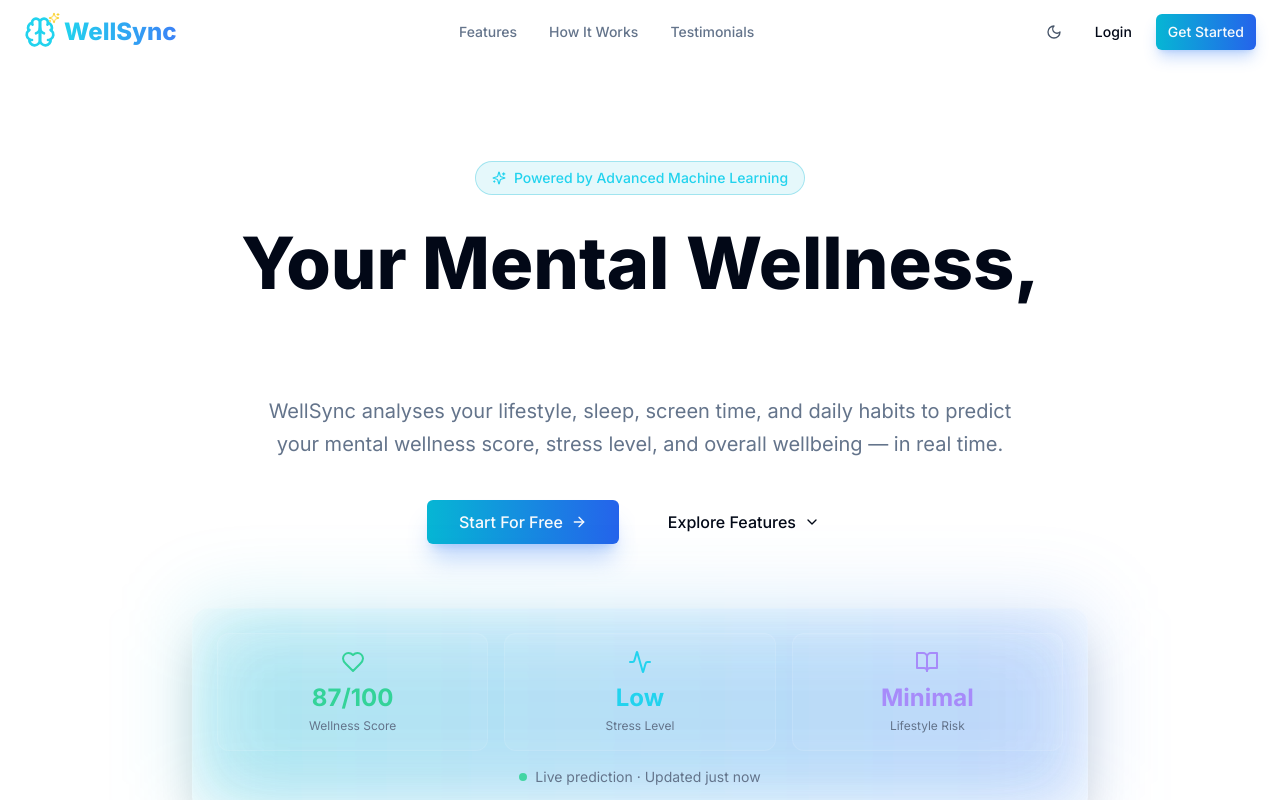
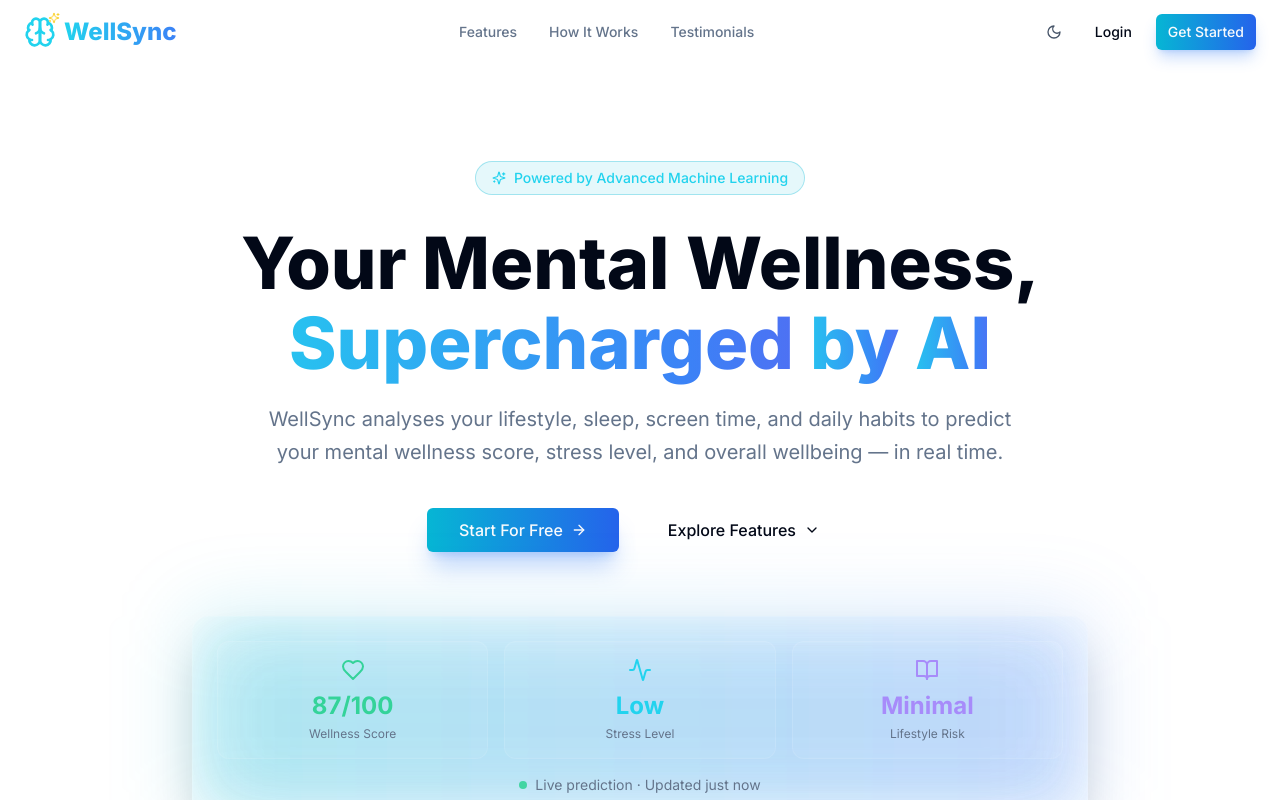
Before and after one commit to YahyaEajass05/WellSync, a Next.js app in the folder frontend/: page / in a window 1280 px wide. Shown: the top 800 px of the page. Built offline with nearby package versions, Linux system fonts and the light colour scheme.

Commit message:
fix(landing): fix word-by-word animation visibility for gradient words, add live shimmer effect

```diff
--- a/frontend/app/globals.css
+++ b/frontend/app/globals.css
@@ -101,13 +101,26 @@
 
 /* ── Word-by-word reveal animation ── */
 @keyframes word-reveal {
-  0%   { opacity: 0; transform: translateY(30px) scale(0.85); filter: blur(8px); }
-  60%  { opacity: 1; transform: translateY(-4px) scale(1.03); filter: blur(0); }
-  100% { opacity: 1; transform: translateY(0) scale(1); filter: blur(0); }
+  0%   { opacity: 0; transform: translateY(40px) scale(0.8) rotateX(20deg); filter: blur(10px); }
+  60%  { opacity: 1; transform: translateY(-6px) scale(1.04) rotateX(0deg); filter: blur(0px); }
+  100% { opacity: 1; transform: translateY(0px) scale(1) rotateX(0deg); filter: blur(0px); }
 }
 
 .animate-word-reveal {
-  animation: word-reveal 0.6s cubic-bezier(0.22, 1, 0.36, 1) forwards;
+  opacity: 0;
+  animation: word-reveal 0.7s cubic-bezier(0.22, 1, 0.36, 1) forwards;
+}
+
+/* ── Live gradient shimmer for "Supercharged by AI" ── */
+@keyframes gradient-shimmer {
+  0%   { background-position: 0% center; }
+  50%  { background-position: 100% center; }
+  100% { background-position: 0% center; }
+}
+
+.animate-gradient-text {
+  background-size: 200% auto;
+  animation: gradient-shimmer 3s linear infinite;
 }
 
 /* Custom scrollbar */
--- a/frontend/app/page.tsx
+++ b/frontend/app/page.tsx
@@ -25,31 +25,31 @@ import { useEffect, useState, useRef } from 'react';
 
 /* ─── animated heading: word-by-word reveal ─── */
 function AnimatedHeading() {
-  const line1 = ['Your', 'Mental', 'Wellness,'];
-  const line2 = ['Supercharged', 'by', 'AI'];
+  const words = [
+    { text: 'Your',         gradient: false },
+    { text: 'Mental',       gradient: false },
+    { text: 'Wellness,',    gradient: false },
+    { text: 'Supercharged', gradient: true  },
+    { text: 'by',           gradient: true  },
+    { text: 'AI',           gradient: true  },
+  ];
 
   return (
     <h1 className="text-5xl md:text-7xl font-extrabold mb-6 leading-tight">
-      <span className="inline-flex flex-wrap justify-center gap-x-4 gap-y-1">
-        {line1.map((word, i) => (
+      <span className="inline-flex flex-wrap justify-center gap-x-4 gap-y-2">
+        {words.map((word, i) => (
           <span
-            key={word}
-            className="inline-block opacity-0 animate-word-reveal"
-            style={{ animationDelay: `${i * 150}ms` }}
+            key={i}
+            className="inline-block animate-word-reveal"
+            style={{ animationDelay: `${i * 180}ms` }}
           >
-            {word}
-          </span>
-        ))}
-      </span>
-      <br />
-      <span className="inline-flex flex-wrap justify-center gap-x-4 gap-y-1 bg-gradient-to-r from-cyan-400 via-blue-500 to-purple-600 bg-clip-text text-transparent">
-        {line2.map((word, i) => (
-          <span
-            key={word}
-            className="inline-block opacity-0 animate-word-reveal"
-            style={{ animationDelay: `${(line1.length + i) * 150}ms` }}
-          >
-            {word}
+            {word.gradient ? (
+              <span className="animate-gradient-text bg-gradient-to-r from-cyan-400 via-blue-500 to-purple-600 bg-[length:200%_auto] bg-clip-text text-transparent">
+                {word.text}
+              </span>
+            ) : (
+              word.text
+            )}
           </span>
         ))}
       </span>
```
